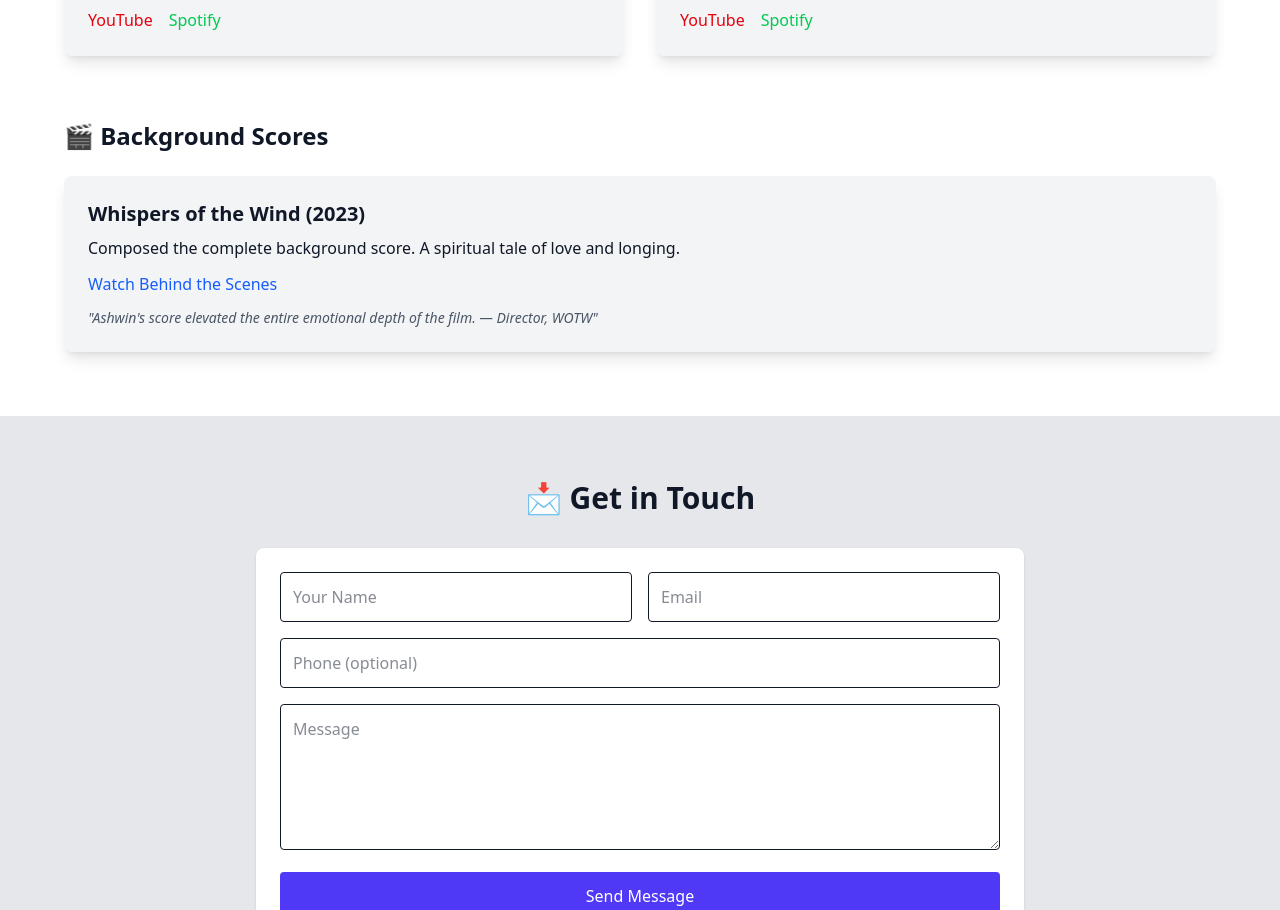
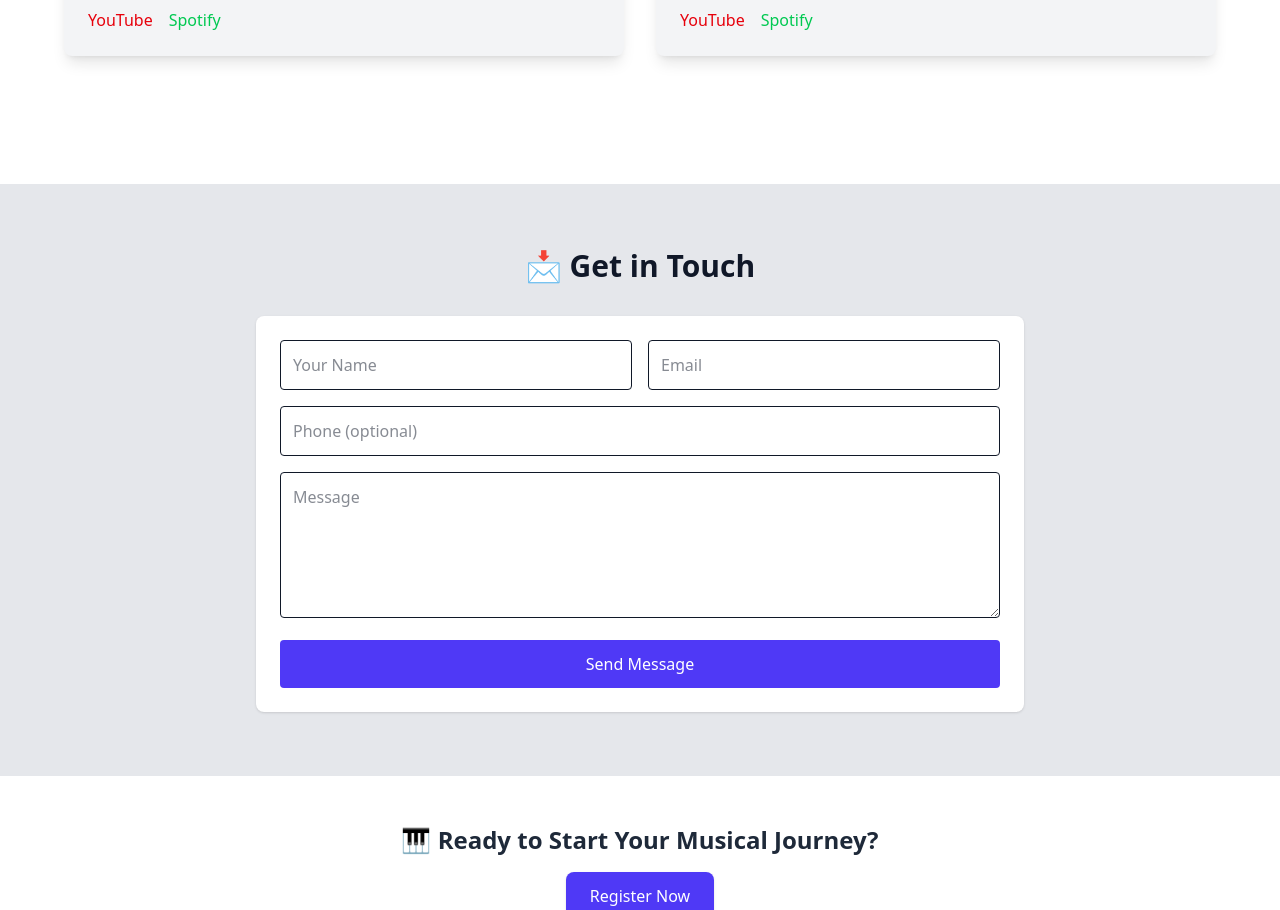
Before and after one commit to ashwinkotee/music-teaching-website, a React (Vite) app: page / in a window 1280 px wide. Shown: the part 2860-3770 px from the top of the page. Built offline with nearby package versions, Linux system fonts and the light colour scheme.

Commit message:
added Home file

```diff
--- a/src/components/FeaturedWork.jsx
+++ b/src/components/FeaturedWork.jsx
@@ -50,24 +50,46 @@ const FeaturedWork = () => {
         </div>
       </div>
 
-      {/* Background Scores */}
-      <div>
-        <h3 className="text-2xl font-semibold mb-6">🎬 Background Scores</h3>
-        <div className="space-y-10">
-          {backgroundScores.map((score, index) => (
-            <div key={index} className="bg-gray-100 dark:bg-gray-800 p-6 rounded-lg shadow-lg">
-              <h4 className="text-xl font-bold mb-2">{score.film}</h4>
-              <p className="mb-3">{score.description}</p>
-              {score.video && (
-                <a href={score.video} target="_blank" rel="noopener noreferrer" className="text-blue-600 hover:underline mb-3 block">
-                  Watch Behind the Scenes
-                </a>
-              )}
-              {score.testimonial && <p className="italic text-sm text-gray-600 dark:text-gray-300">"{score.testimonial}"</p>}
-            </div>
-          ))}
-        </div>
-      </div>
+      {/* Background Scores
+<div className="mb-16">
+  <h3 className="text-2xl font-semibold mb-6">Background Scores</h3>
+  <div className="grid grid-cols-1 md:grid-cols-3 gap-8">
+    <div className="bg-gray-100 dark:bg-gray-800 p-4 rounded-lg shadow">
+      <iframe
+        width="100%"
+        height="166"
+        scrolling="no"
+        frameBorder="no"
+        allow="autoplay"
+        title="score-1"
+        src="https://on.soundcloud.com/HJ64KtMRGfV6kQsL7"
+      ></iframe>
+    </div>
+    <div className="bg-gray-100 dark:bg-gray-800 p-4 rounded-lg shadow">
+      <iframe
+        width="100%"
+        height="166"
+        scrolling="no"
+        frameBorder="no"
+        allow="autoplay"
+        title="score-2"
+        src="https://w.soundcloud.com/player/?url=https%3A//api.soundcloud.com/tracks/YOUR_TRACK_ID_2&color=%23212121&auto_play=false&hide_related=false&show_comments=true&show_user=true&show_reposts=false"
+      ></iframe>
+    </div>
+    <div className="bg-gray-100 dark:bg-gray-800 p-4 rounded-lg shadow">
+      <iframe
+        width="100%"
+        height="166"
+        scrolling="no"
+        frameBorder="no"
+        allow="autoplay"
+        title="score-3"
+        src="https://w.soundcloud.com/player/?url=https%3A//api.soundcloud.com/tracks/YOUR_TRACK_ID_3&color=%23212121&auto_play=false&hide_related=false&show_comments=true&show_user=true&show_reposts=false"
+      ></iframe>
+    </div>
+  </div>
+</div> */}
+
     </section>
   );
 };
--- /dev/null
+++ b/src/components/Home.jsx
@@ -0,0 +1,22 @@
+import HeroSection from './components/HeroSection';
+import InfoSection from './components/InfoSection';
+import PackagesSection from './components/PackageSection';
+import SongWritingSection from './components/SongWrittingSection';
+import FeaturedWork from './components/FeaturedWork';
+import ContactForm from './components/ContactForm';
+import Footer from './components/Footer';
+
+
+const Home = () =>{
+    return <>
+    <HeroSection/>
+      <InfoSection/>
+      <PackagesSection/>
+      <SongWritingSection/>
+      <FeaturedWork/>
+      <ContactForm/>
+      <Footer/>
+    </>
+}
+
+export default Home;
```
